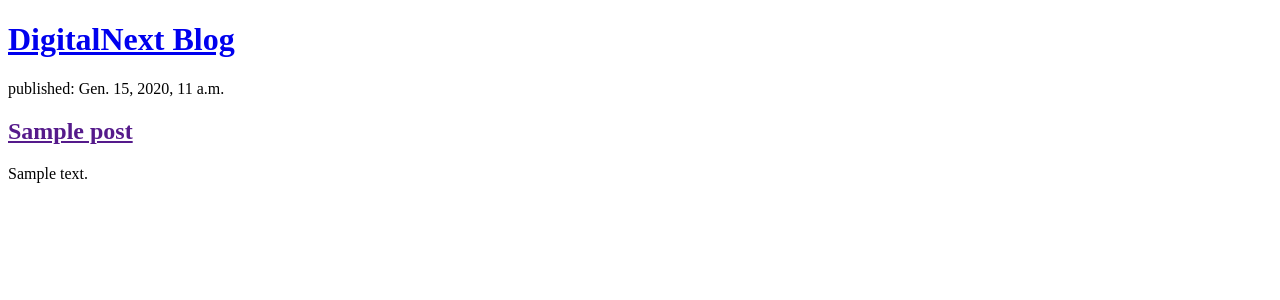
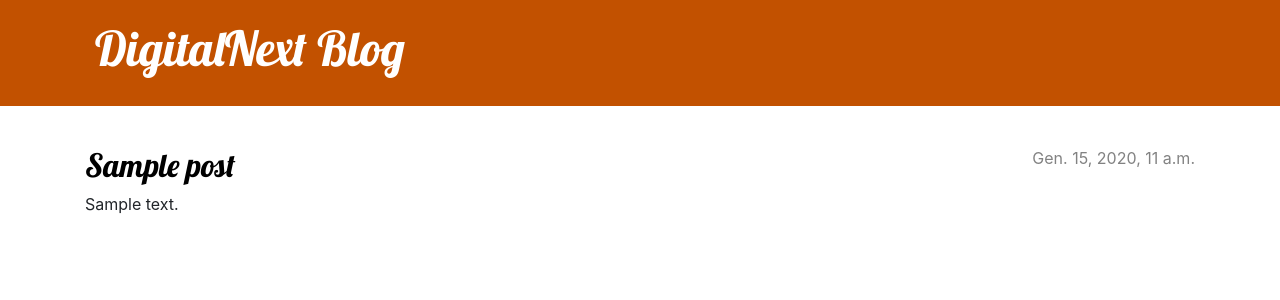
Before and after one commit to thedarkknight197/my-first-django-blog, a Django app: page / in a window 1280 px wide. Shown: the top 300 px of the page. Run offline with Django 3.2, Linux system fonts and the light colour scheme; tables that the repository leaves empty hold one stand-in row (values such as "Sample post").

Commit message:
edit template post

```diff
--- /dev/null
+++ b/blog/static/css/blog.css
@@ -0,0 +1,70 @@
+.page-header {
+    background-color: #C25100;
+    margin-top: 0;
+    margin-bottom: 40px;
+    padding: 20px 20px 20px 40px;
+}
+
+.page-header h1,
+.page-header h1 a,
+.page-header h1 a:visited,
+.page-header h1 a:active {
+    color: #ffffff;
+    font-size: 36pt;
+    text-decoration: none;
+}
+
+h1,
+h2,
+h3,
+h4 {
+    font-family: 'Lobster', cursive;
+}
+
+.date {
+    color: #828282;
+}
+
+.save {
+    float: right;
+}
+
+.post-form textarea,
+.post-form input {
+    width: 100%;
+}
+
+.top-menu,
+.top-menu:hover,
+.top-menu:visited {
+    color: #ffffff;
+    float: right;
+    font-size: 26pt;
+    margin-right: 20px;
+}
+
+.post {
+    margin-bottom: 70px;
+}
+
+.post h2 a,
+.post h2 a:visited {
+    color: #000000;
+}
+
+.post > .date,
+.post > .actions {
+    float: right;
+}
+
+.btn-default,
+.btn-default:visited {
+    color: #C25100;
+    background: none;
+    border-color: #C25100;
+}
+
+.btn-default:hover {
+    color: #FFFFFF;
+    background-color: #C25100;
+}
--- /dev/null
+++ b/blog/templates/blog/base.html
@@ -0,0 +1,27 @@
+{% load static %}
+<!DOCTYPE html>
+<html lang="en">
+    <head>
+        <title>DigitalNext Blog</title>
+        <link rel="stylesheet" href="https://cdn.jsdelivr.net/npm/bootstrap@4.5.3/dist/css/bootstrap.min.css" integrity="sha384-TX8t27EcRE3e/ihU7zmQxVncDAy5uIKz4rEkgIXeMed4M0jlfIDPvg6uqKI2xXr2" crossorigin="anonymous">
+        <link href="//fonts.googleapis.com/css?family=Lobster&subset=latin,latin-ext" rel="stylesheet" type="text/css">
+        <link rel="stylesheet" href="{% static 'css/blog.css' %}">
+    </head>
+    <body>
+        <header class="page-header">
+            <div class="container">
+                <h1><a href="/">DigitalNext Blog</a></h1>
+            </div>
+        </header>
+
+
+        <main class="container">
+            <div class="row">
+                <div class="col">
+                    {% block content %}
+                    {% endblock %}
+                </div>
+            </div>
+        </main>
+    </body>
+</html>
--- a/blog/templates/blog/post_list.html
+++ b/blog/templates/blog/post_list.html
@@ -1,19 +1,13 @@
-<!DOCTYPE html>
-<html lang="en">
-    <head>
-        <title>DigitalNext Blog</title>
-    </head>
-    <body>
-        <header>
-            <h1><a href="/">DigitalNext Blog</a></h1>
-        </header>
+{% extends 'blog/base.html' %}
 
-        {% for post in posts %}
-            <article>
-                <time>published: {{ post.published_date }}</time>
-                <h2><a href="">{{ post.title }}</a></h2>
-                <p>{{ post.text|linebreaksbr }}</p>
-            </article>
-        {% endfor %}
-    </body>
-</html>
+{% block content %}
+    {% for post in posts %}
+        <article class="post">
+            <time class="date">
+                {{ post.published_date }}
+            </time>
+            <h2><a href="{% url 'post_detail' pk=post.pk %}">{{ post.title }}</a></h2>
+            <p>{{ post.text|linebreaksbr }}</p>
+        </article>
+    {% endfor %}
+{% endblock %}
--- a/blog/urls.py
+++ b/blog/urls.py
@@ -3,4 +3,5 @@ from . import views
 
 urlpatterns = [
     path('', views.post_list, name='post_list'),
+    path('post/<int:pk>/', views.post_detail, name='post_detail'),
 ]
--- a/blog/views.py
+++ b/blog/views.py
@@ -1,4 +1,4 @@
-from django.shortcuts import render
+from django.shortcuts import render, get_object_or_404
 from django.utils import timezone
 from .models import Post
 
@@ -6,3 +6,8 @@ from .models import Post
 def post_list(request):
     posts = Post.objects.filter(published_date__lte=timezone.now()).order_by('published_date')
     return render(request, 'blog/post_list.html', {'posts': posts})
+
+
+def post_detail(request, pk):
+    post = get_object_or_404(Post, pk=pk)
+    return render(request, 'blog/post_detail.html', {'post': post})
```
Also changed, not shown: blog/templates/blog/post_detail.html (added, +13 -0 lines).
